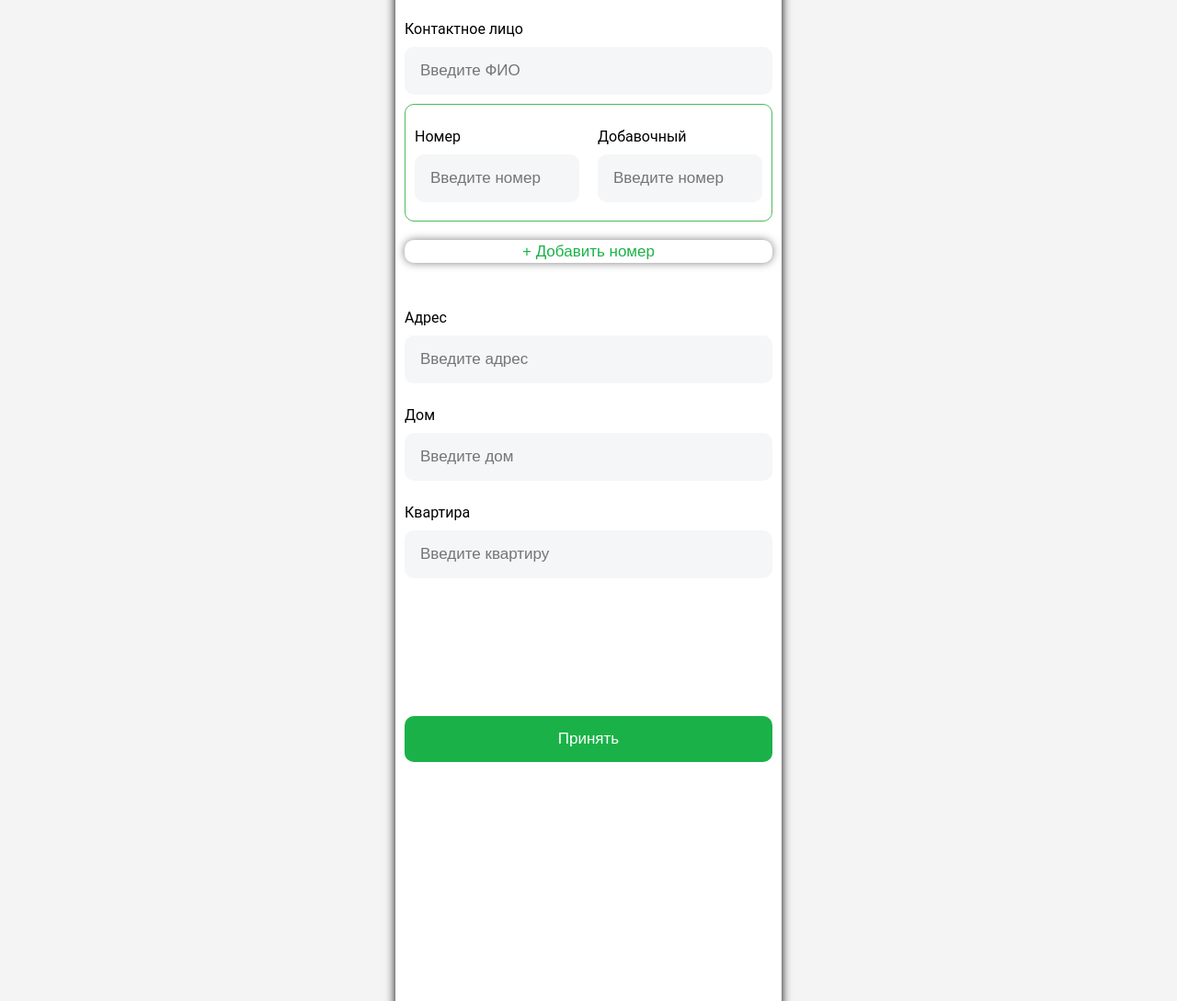
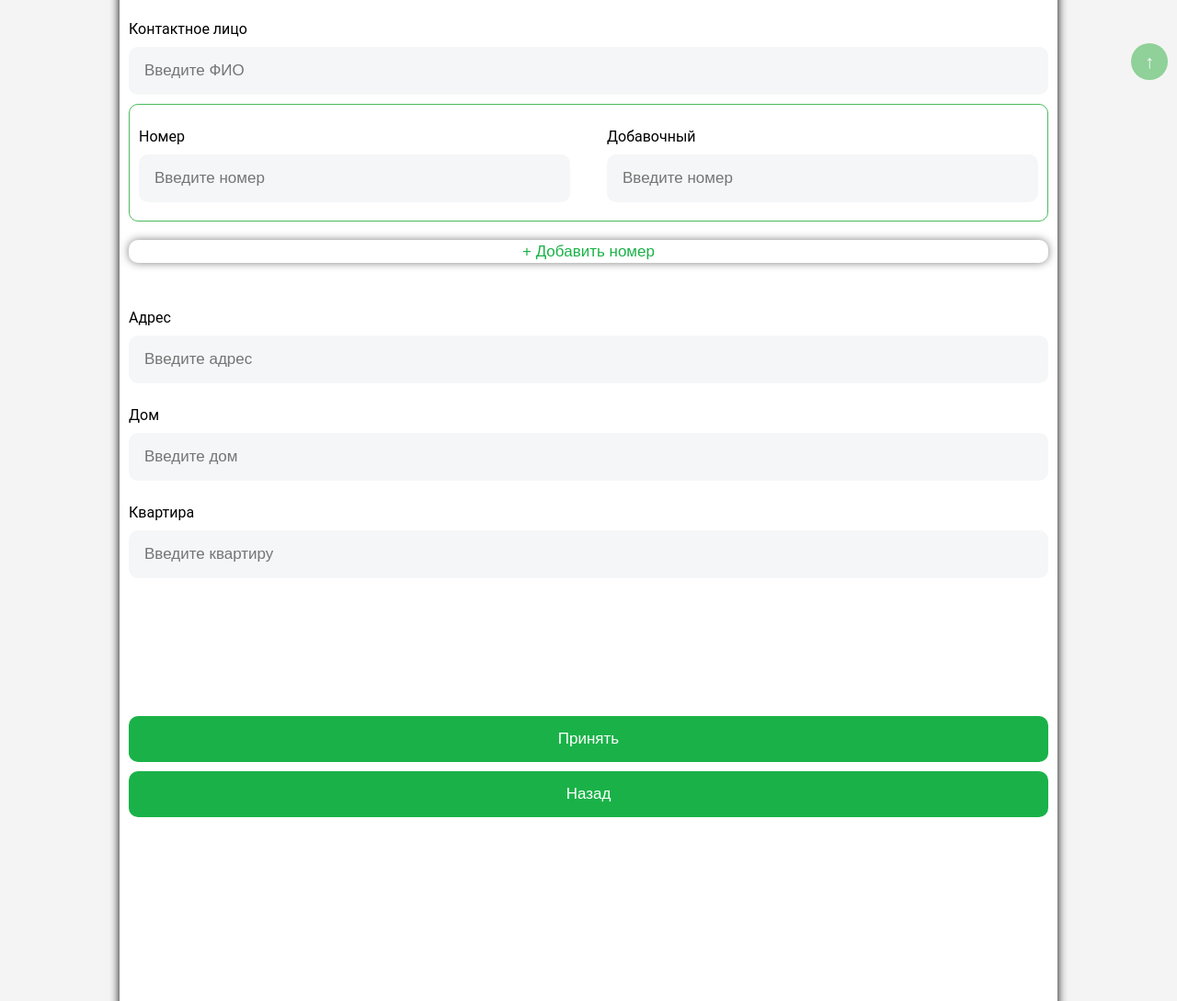
Before and after one commit to 17neverends/delivery_1, a plain HTML site: page index.html in a window 1280 px wide. Shown: the part 703-1792 px from the top of the page at 92% size. Drawn offline with Linux system fonts and the light colour scheme; files that its build step writes are made by us from their sources; a script that the page names is missing.

Commit message:
Add files via upload

```diff
--- a/index.html
+++ b/index.html
@@ -4,7 +4,9 @@
     <meta charset="UTF-8">
     <meta name="viewport" content="width=device-width, initial-scale=1.0">
     <title>Расчет накладной</title>
-    <link rel="stylesheet" href="/static/templates_delivery_recipient_house/style.css">
+    <!-- <link rel="stylesheet" href="/static/templates_delivery_recipient_house/style.css"> -->
+    <link rel="stylesheet" href="style.css">
+
 </head>
 <body>
     <form>
@@ -81,9 +83,15 @@
 
         <label class="status" id="status"></label>
 
-        <button type="button" id="confirm" onclick="check_inputs()">Принять</button>
+        <button type="button" class="butt" id="confirm" onclick="check_inputs()">Принять</button>
+        <button type="button" class="butt" id="back">Назад</button>
+        <button type="button" onclick="scrollToTop()" id="scrollToTopBtn">↑</button>
+
+
     </form>
-    <script src="/static/templates_delivery_recipient_house/main.js"></script>
+    <!-- <script src="/static/templates_delivery_recipient_house/main.js"></script> -->
+    <script src="main.js"></script>
+
     <script src="https://telegram.org/js/telegram-web-app.js"></script>
 </body>
 </html>
--- a/main.js
+++ b/main.js
@@ -230,6 +230,11 @@ function handleMobileInput(event) {
   }
 }
 
-
+function scrollToTop() {
+  window.scrollTo({
+      top: 0,
+      behavior: 'smooth'
+  });
+}
 
 window .TelegramWebviewProxy .postEvent('web_app_setup_closing_behavior', JSON.stringify({ need_confirmation: true }));
--- a/style.css
+++ b/style.css
@@ -3,24 +3,25 @@ body {
     background-color: #f4f4f4;
     margin: 0;
     padding: 0;
+    min-width: 100%;
+    -ms-overflow-style: none;
+     scrollbar-width: none;
+     scrollbar-color: transparent transparent;
+     overflow-y: scroll;
     display: flex;
     align-items: center;
     justify-content: center;
-    min-width: 100%;
-    -ms-overflow-style: none;
-    scrollbar-width: none;
-    scrollbar-width: none;
-    scrollbar-color: transparent transparent;
-    overflow-y: scroll;
-    display: flex;
-    align-items: center;
-    justify-content: center;
+
 }
 
 h1 {
     font-size: 20px;
     margin-bottom: 30px;
 }
+
+::-webkit-scrollbar {
+    width: 0;
+  }
 
 .numbers-flex{
     display: flex;
@@ -53,7 +54,7 @@ form {
     background-color: #fff;
     padding: 10px;
     box-shadow: 0 0 10px rgba(0, 0, 0, 1);
-    max-width: 400px;
+    max-width: 1000px;
     width: 100%;
     margin: auto;
     height: 100%;
@@ -112,7 +113,7 @@ input[type="text"]:hover {
     background-color: #e8f7ec;
 }
 
-#confirm {
+.butt {
     background-color: #1ab248;
     color: white;
     padding: 10px 15px;
@@ -126,18 +127,17 @@ input[type="text"]:hover {
     text-align: center;
     height: 50px;
     min-height: 50px;
-    margin-bottom: 300px;
     display: flex;
     justify-content: center;
     line-height: 30px;
     transition: 0.5s;
 }
 
-#confirm:hover {
+.butt:hover {
     background-color: #30cc5f;
 }
 
-#confirm:active {
+.butt:active {
     background-color: #158e3a;
 }
 
@@ -145,6 +145,10 @@ input[type="text"]:hover {
     position: relative;
 }
 
+#back {
+    margin-bottom: 300px;
+
+}
 
 
 .place_title {
@@ -190,6 +194,36 @@ input[type="text"]:hover {
 
 }
 
+#scrollToTopBtn {
+    position:fixed;
+    bottom: 10px;
+    right: 10px;
+    width: 40px;
+    height: 40px;
+    background-color: #4bba5d;
+    color: #fff;
+    border: none;
+    border-radius: 50%;
+    font-size: 20px;
+    cursor: pointer;
+    opacity: 0.6;
+}
+
+
+.numbers-flex {
+    display: flex;
+    justify-content: space-between;
+}
+
+.numbers-flex > div {
+    flex-grow: 1;
+}
+
+.numbers-flex > div:last-child {
+    margin-left: 20px;
+}
+
+
 .created:hover {
     background-color: #30cc5f;
     color: white;
```
